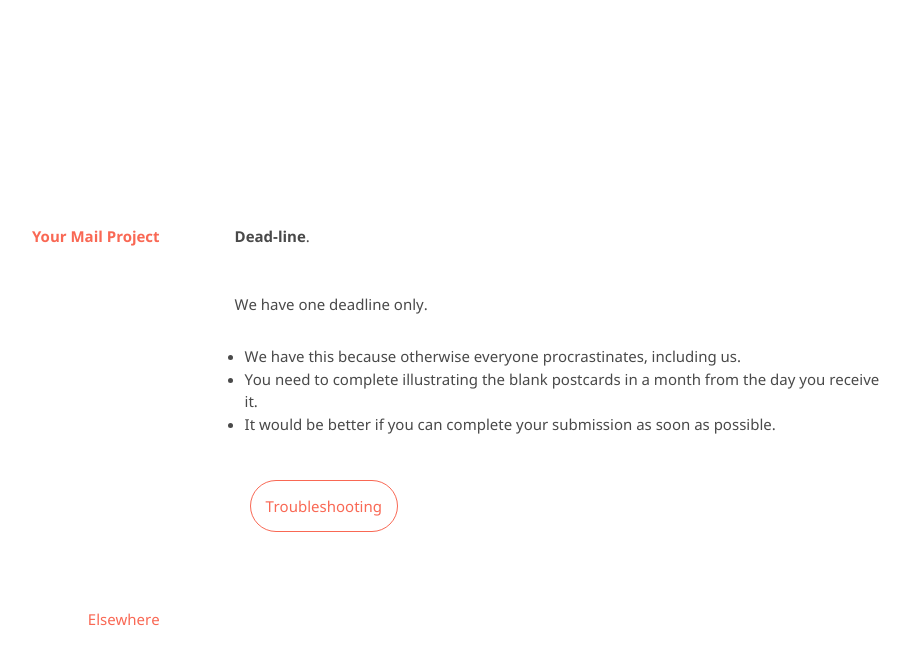
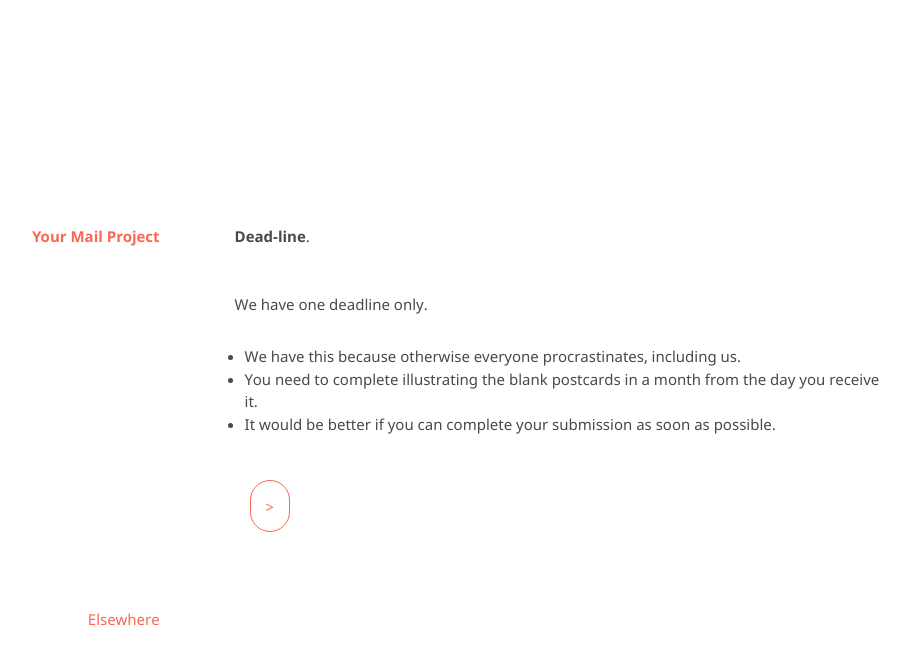
Before and after one commit to kvshvlin/yourmailproject, a Jekyll site: the page built from 7.md, in a window 1280 px wide. Shown: the top 665 px of the page, without its empty margins (193-1103 px from the left). Built offline with Jekyll 4.4.1, drawn with Linux system fonts in a browser that asks for light colours; our own code applies the rules of GitHub Pages for plain Markdown files.

Commit message:
Update 7.md

```diff
--- a/7.md
+++ b/7.md
@@ -8,7 +8,7 @@
 <div class="roadmap-spacer-1"></div>
 
 <p>
-<a class="btn" href="https://kvshvl.in/yourmailproject/8.html">Troubleshooting</a><br>
+<a class="btn" href="https://kvshvl.in/yourmailproject/8.html">></a><br>
 </p>
 
 <div class="roadmap-spacer-2"></div>
```
